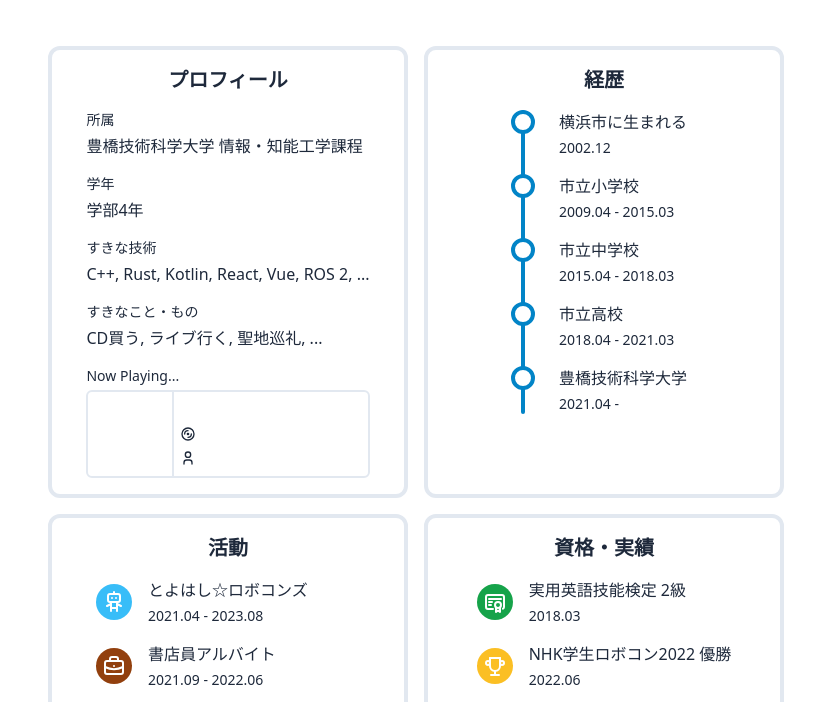
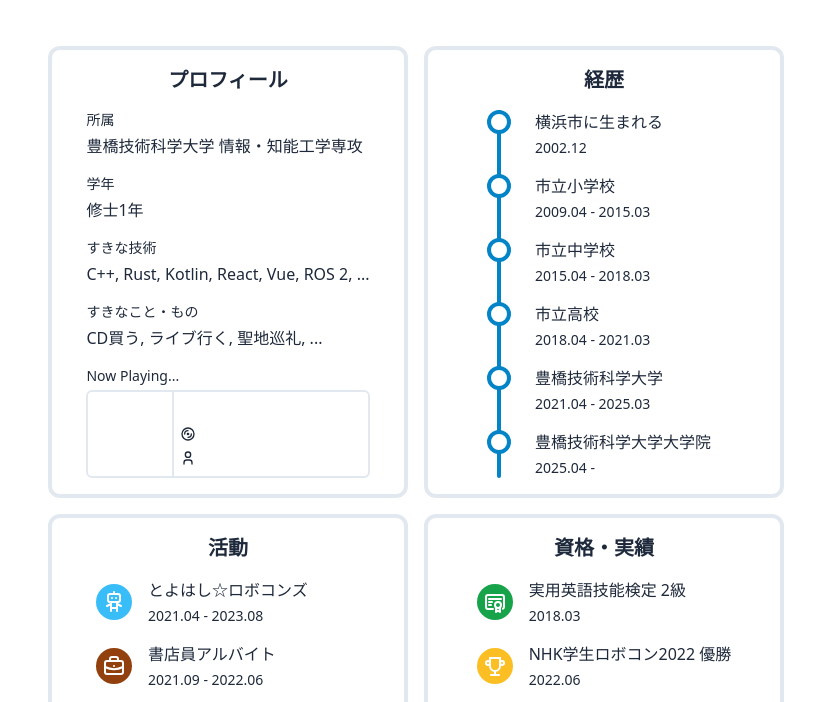
Before and after one commit to eyr1n/eyrin.jp, an Astro site: page /about in a window 1280 px wide. Shown: the part 98-800 px from the top of the page, without its empty margins (224-1055 px from the left). Built offline with nearby package versions, Linux system fonts and the light colour scheme; Astro itself is replaced by a stand-in of ours; no server answers; a web font is replaced by a local one.

Commit message:
プロフィール更新

```diff
--- a/src/pages/about.astro
+++ b/src/pages/about.astro
@@ -31,11 +31,11 @@ import Base from '../layouts/Base.astro';
       <div class="flex flex-col gap-4">
         <div>
           <div class="mb-1 text-sm">所属</div>
-          <div class="font-medium">豊橋技術科学大学 情報・知能工学課程</div>
+          <div class="font-medium">豊橋技術科学大学 情報・知能工学専攻</div>
         </div>
         <div>
           <div class="mb-1 text-sm">学年</div>
-          <div class="font-medium">学部4年</div>
+          <div class="font-medium">修士1年</div>
         </div>
         <div>
           <div class="mb-1 text-sm">すきな技術</div>
@@ -96,7 +96,15 @@ import Base from '../layouts/Base.astro';
             >
             </div>
             <div class="mb-1 font-medium">豊橋技術科学大学</div>
-            <div class="text-sm">2021.04 -</div>
+            <div class="text-sm">2021.04 - 2025.03</div>
+          </div>
+          <div class="relative">
+            <div
+              class="absolute -left-12 box-content h-4 w-4 rounded-full border-4 border-primary-600 bg-white"
+            >
+            </div>
+            <div class="mb-1 font-medium">豊橋技術科学大学大学院</div>
+            <div class="text-sm">2025.04 -</div>
           </div>
         </div>
       </div>
```
